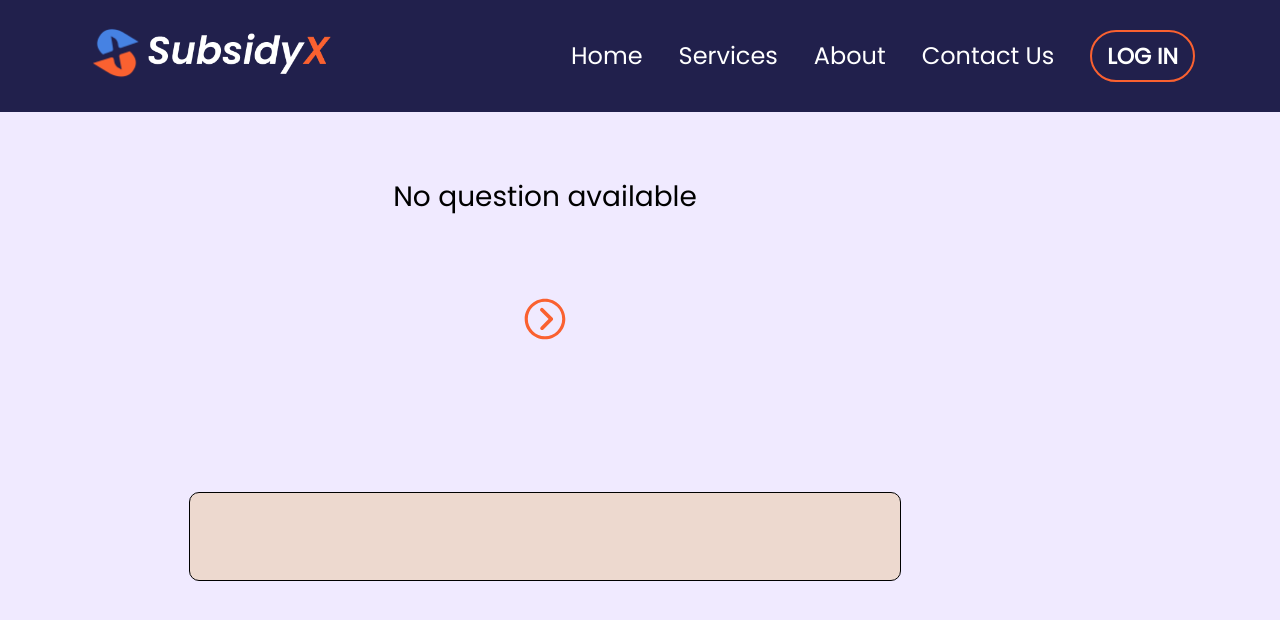
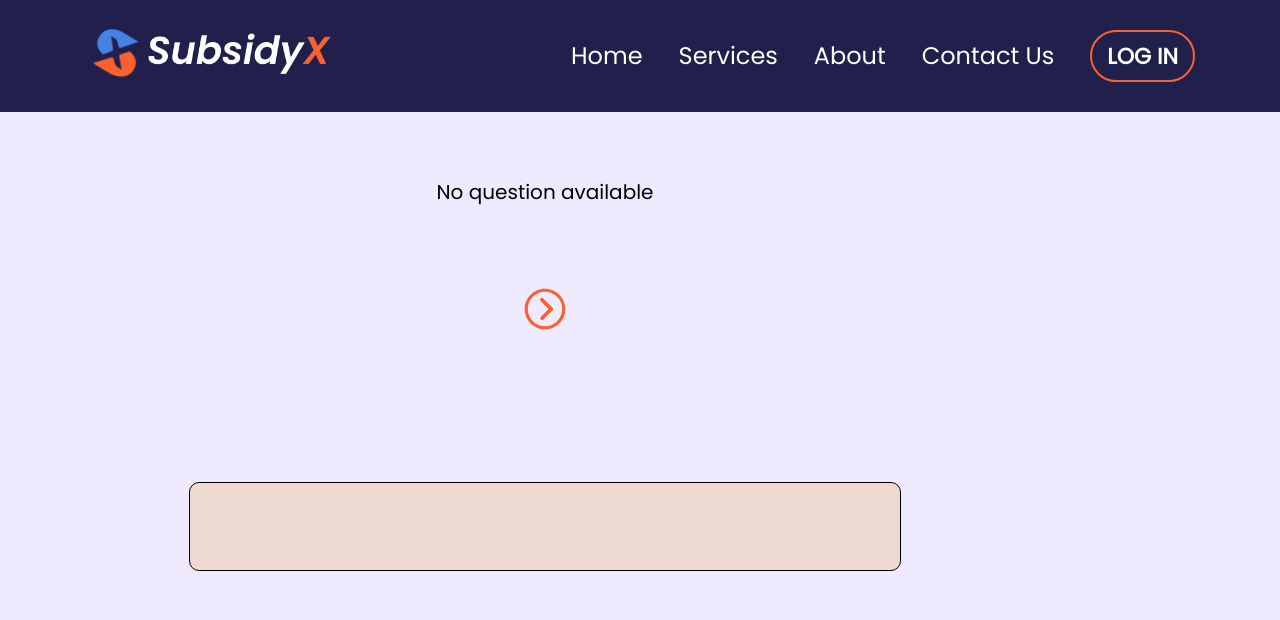
Before and after one commit to Manas-15/subsidyX_marketing_frontend, a Next.js app: page /questions-after-eligible in a window 1280 px wide. Both pictures are taken after a click on the icon 640 px from the left and 567 px from the top of the page. Shown: the top 620 px of the page. Built offline with nearby package versions, Linux system fonts and the light colour scheme.

Commit message:
decreased question name size

```diff
--- a/pages/questions-after-eligible.js
+++ b/pages/questions-after-eligible.js
@@ -361,7 +361,7 @@ const QuestionAfterEligible = ({ data }) => {
               <div className="row inner-section">
                 <div className="col-sm-10">
                   <div className="d-flex justify-content-center m-5">
-                    <h3 className="fw-bold">
+                    <h3 style={{ fontSize: "20px" }}>
                       {questionData?.name
                         ? questionData?.name
                         : "No question available"}
@@ -456,7 +456,9 @@ const QuestionAfterEligible = ({ data }) => {
                         onClick={(e) => goToNext(e)}
                       />
                     </div>
-                    {questionData?.tooltip !== null && (
+                    {console.log(questionData?.tooltip)}
+                    {questionData?.tooltip !== null &&
+                      questionData?.tooltip !== "" && (
                         <div className="mt-5 d-flex justify-content-center">
                           <div
                             style={{
```
Lines whose indentation alone changed are shown as unchanged.
